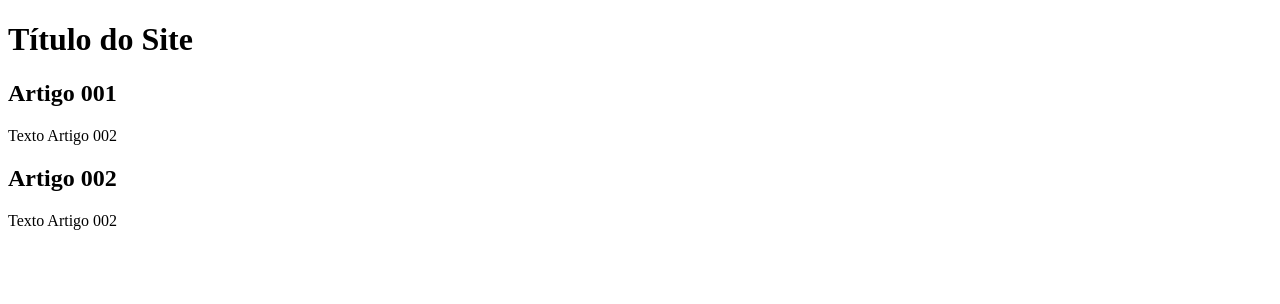
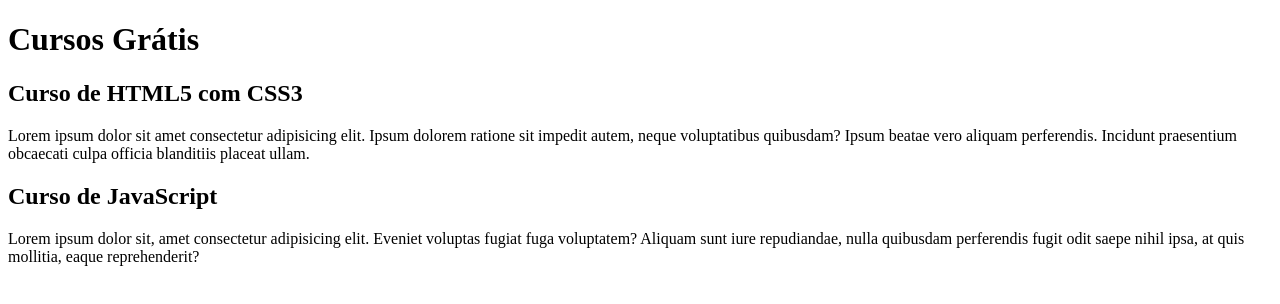
Before and after one commit to thales307/projeto-site, a plain HTML site: page index.html in a window 1280 px wide. Drawn offline with Linux system fonts and the light colour scheme.

Commit message:
comecei a escrever o conteúdo

```diff
--- a/index.html
+++ b/index.html
@@ -8,15 +8,15 @@
 <body>
     <main>
         <header>
-            <h1>Título do Site</h1>
+            <h1>Cursos Grátis</h1>
         </header>
         <article>
-            <h2>Artigo 001</h2>
-            <p>Texto Artigo 002</p>
+            <h2>Curso de HTML5 com CSS3</h2>
+            <p>Lorem ipsum dolor sit amet consectetur adipisicing elit. Ipsum dolorem ratione sit impedit autem, neque voluptatibus quibusdam? Ipsum beatae vero aliquam perferendis. Incidunt praesentium obcaecati culpa officia blanditiis placeat ullam.</p>
         </article>
         <article>
-            <h2>Artigo 002</h2>
-            <p>Texto Artigo 002</p>
+            <h2>Curso de JavaScript</h2>
+            <p>Lorem ipsum dolor sit, amet consectetur adipisicing elit. Eveniet voluptas fugiat fuga voluptatem? Aliquam sunt iure repudiandae, nulla quibusdam perferendis fugit odit saepe nihil ipsa, at quis mollitia, eaque reprehenderit?</p>
         </article>
     </main>
 </body>
```
